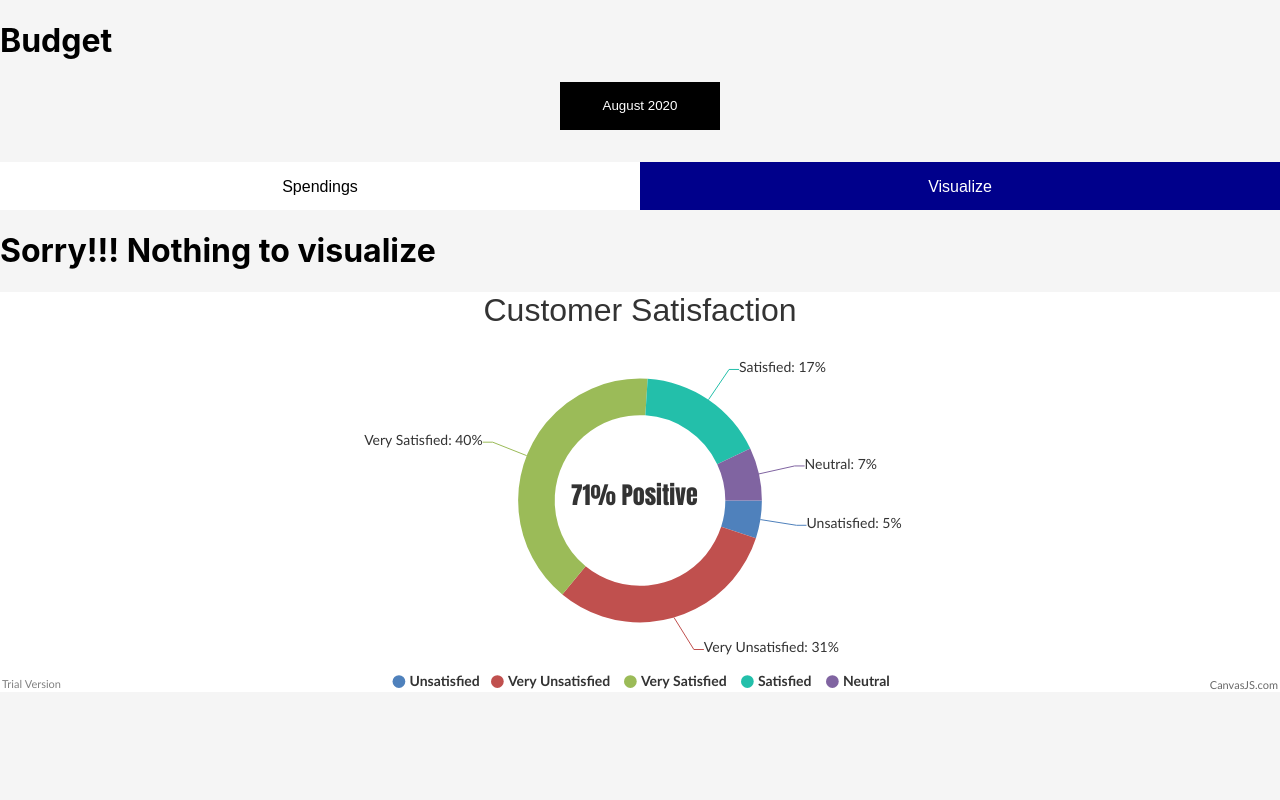
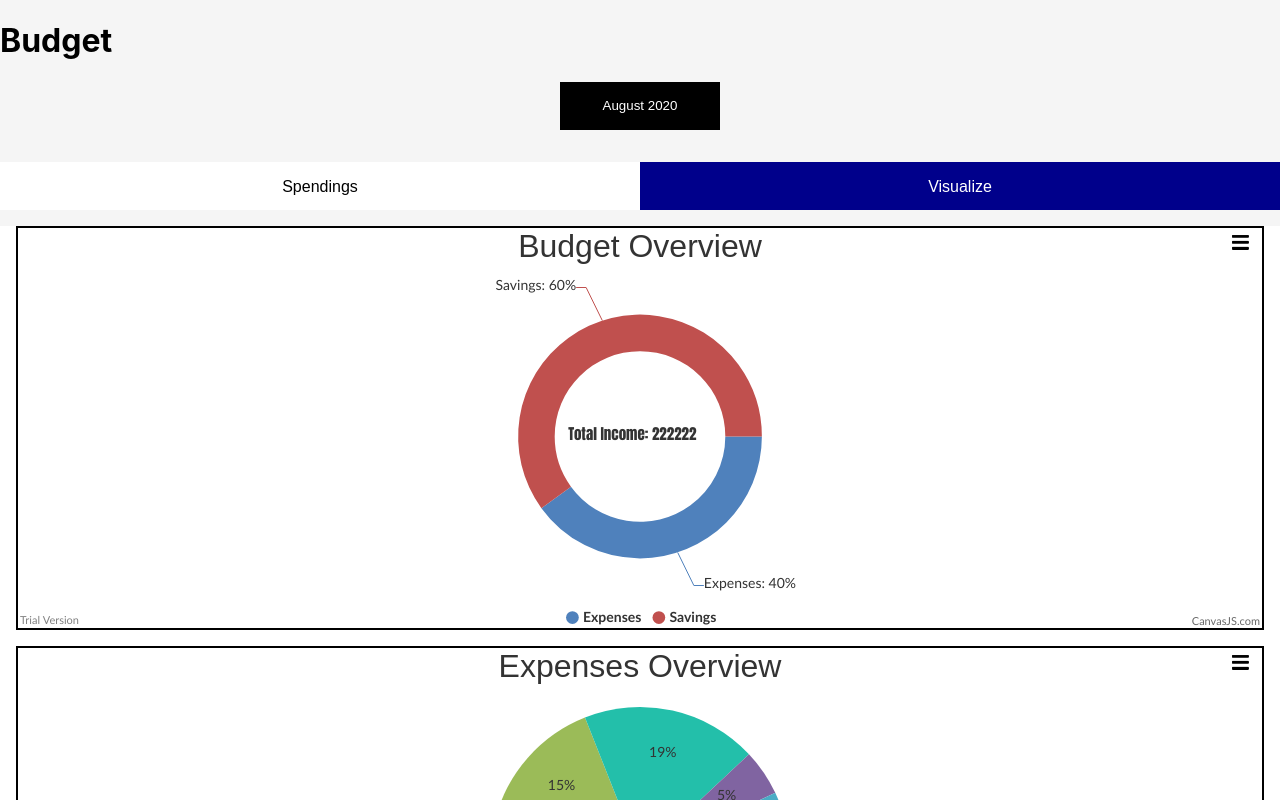
Before and after one commit to Rakshitshetty5/Budget, a React (Create React App) app: page / in a window 1280 px wide. Both pictures are taken after a click on the button "Spendings". Shown: the top 800 px of the page. Built offline with nearby package versions, Linux system fonts and the light colour scheme.

Commit message:
added expense overview chart

```diff
--- a/package.json
+++ b/package.json
@@ -9,7 +9,10 @@
     "react": "^16.13.1",
     "react-datepicker": "^3.1.3",
     "react-dom": "^16.13.1",
-    "react-scripts": "3.4.3"
+    "react-redux": "^7.2.1",
+    "react-scripts": "3.4.3",
+    "redux": "^4.0.5",
+    "redux-logger": "^3.0.6"
   },
   "scripts": {
     "start": "react-scripts start",
--- a/src/components/custom-button/custom-button.styles.scss
+++ b/src/components/custom-button/custom-button.styles.scss
@@ -10,6 +10,7 @@
 
     &.custom-button__middle{
         margin-left: calc(50% - 2.5rem);
+        margin-top : 6rem;
     }
 
     &.custom-button__option-selector{
--- a/src/components/list/list.component.jsx
+++ b/src/components/list/list.component.jsx
@@ -7,16 +7,11 @@ const List = () => (
         <h1>Expenses</h1>
         <div className="list-items">
             <div className="list-item">
-                <h2>Food</h2>
-                <span> : $1000</span>
-            </div >
-            <div className="list-item">
-                <h2>Clothing</h2>
-                <span> : $1000</span>
-            </div>
-            <div className="list-item">
-                <h2>Shelter</h2>
-                <span> : $1000</span>
+                <div className="list-item__details">
+                    <h2>Food</h2>
+                    <span> : $1000</span>
+                </div>
+                <button className="list-item__delete">&#128502;</button>
             </div>
         </div>
     </div>
--- a/src/components/list/list.styles.scss
+++ b/src/components/list/list.styles.scss
@@ -9,10 +9,23 @@
         .list-item{
             height: 3rem;
             width: 20rem;
+            background: wheat;
+            margin-bottom: 0.4rem;
             display: flex;
             align-items: center;
-            background: wheat;
-            margin-bottom: 0.4rem;
+            justify-content: space-between;
+
+            .list-item__details{
+                display: flex;
+                align-items: center;
+            }
+
+
+            .list-item__delete{
+                font-size: 2rem;
+                background: none;
+                border: none;
+            }
         }
     }
 }
--- a/src/components/spendings/spendings.styles.scss
+++ b/src/components/spendings/spendings.styles.scss
@@ -2,4 +2,5 @@
     background: whitesmoke;
     display: flex;
     flex-direction: column;
+
 }
--- a/src/components/visualize/visualize.component.jsx
+++ b/src/components/visualize/visualize.component.jsx
@@ -9,16 +9,20 @@ var CanvasJSChart = CanvasJSReact.CanvasJSChart
 
 
 const Visualize = () => {
+    let income = 222222;
 
-    const options = {
+    const options1 = {
+        theme: "bright",
         animationEnabled: true,
+        exportFileName: "Budget Overview",
+        exportEnabled: true,
         title: {
-            text: "Customer Satisfaction"
+            text: "Budget Overview"
         },
         subtitles: [{
-            text: "71% Positive",
+            text: `Total Income: ${income}`,
             verticalAlign: "center",
-            fontSize: 24,
+            fontSize: 15,
             dockInsidePlotArea: true
         }],
         data: [{
@@ -27,18 +31,46 @@ const Visualize = () => {
             indexLabel: "{name}: {y}",
             yValueFormatString: "#,###'%'",
             dataPoints: [
-                { name: "Unsatisfied", y: 5 },
-                { name: "Very Unsatisfied", y: 31 },
-                { name: "Very Satisfied", y: 40 },
-                { name: "Satisfied", y: 17 },
-                { name: "Neutral", y: 7 }
+                { name: "Expenses", y: 40 },
+                { name: "Savings", y: 60 },
             ]
         }]
     }
+
+    const options2 = {
+        theme: "bright",
+        animationEnabled: true,
+        exportFileName: "Expenses Overview",
+        exportEnabled: true,
+        title:{
+            text: "Expenses Overview"
+        },
+        data: [{
+            type: "pie",
+            showInLegend: true,
+            legendText: "{label}",
+            toolTipContent: "{label}: <strong>{y}%</strong>",
+            indexLabel: "{y}%",
+            indexLabelPlacement: "inside",
+            dataPoints: [
+                { y: 32, label: "Medical" },
+                { y: 22, label: "Clothing" },
+                { y: 15, label: "Education" },
+                { y: 19, label: "Rent" },
+                { y: 5, label: "Groceries" },
+                { y: 7, label: "Entertainment" }
+            ]
+        }]
+    }
+
     return(
-        <div>
-            <h1>Sorry!!! Nothing to visualize</h1>
-            <CanvasJSChart options = {options} />
+        <div className="visualize">
+            <div className="chart-styles">
+                <CanvasJSChart options = {options1} />
+            </div>
+            <div className="chart-styles">
+                <CanvasJSChart options = {options2} />
+            </div>
         </div>
     )
 }
--- a/src/components/visualize/visualize.styles.scss
+++ b/src/components/visualize/visualize.styles.scss
@@ -0,0 +1,11 @@
+.visualize{
+    background: white ;
+
+
+    .chart-styles{
+        background: white;
+        margin : 1rem 1rem 1rem 1rem ;
+        border : 2px solid black;
+    }
+
+}
```
Also changed, not shown: 1 other file (tests, documents, lock files or other folders).
